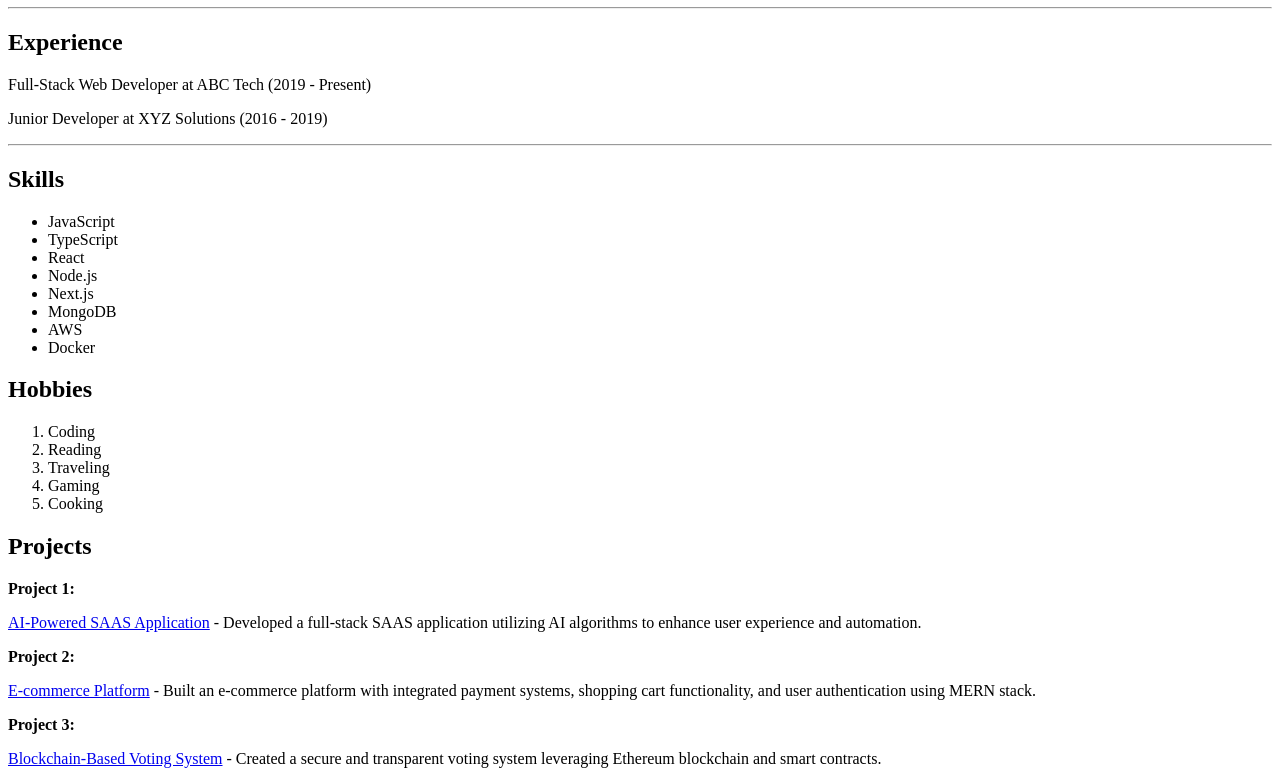
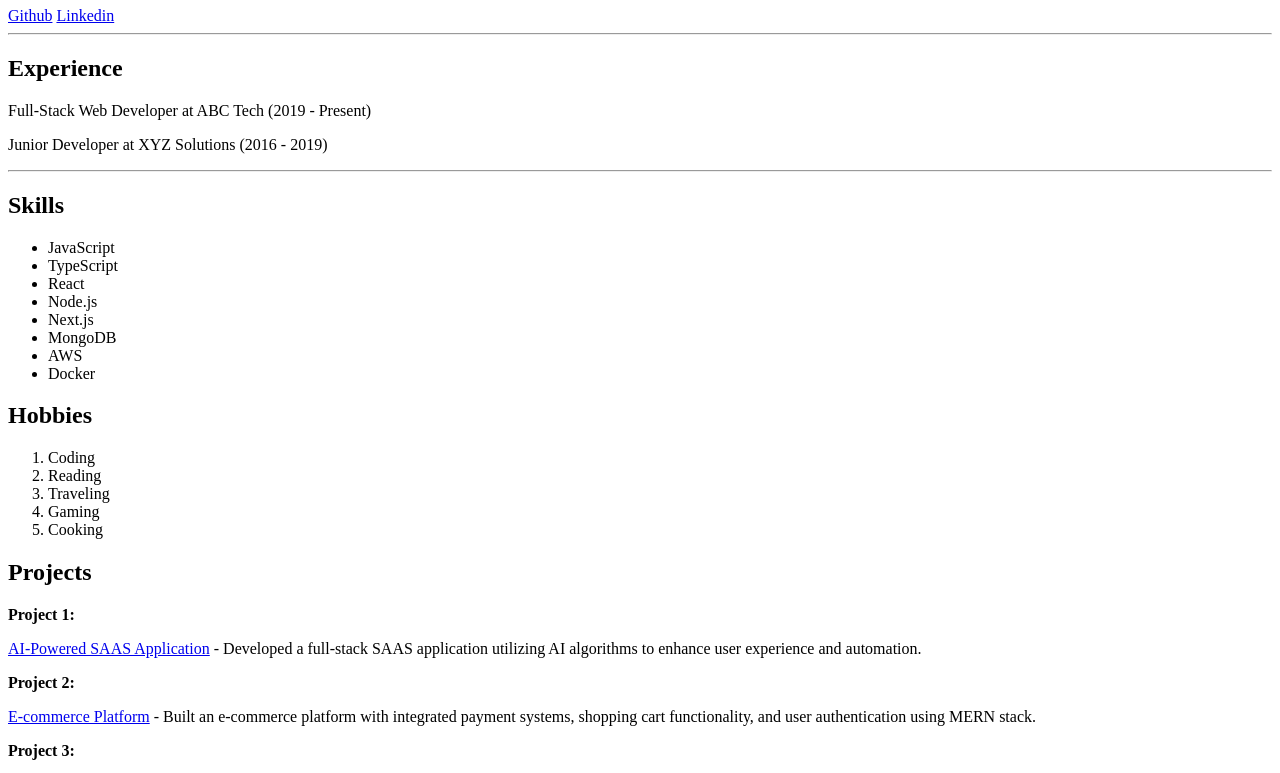
Before and after one commit to shashank065/resume-project, a plain HTML site: page index.html in a window 1280 px wide. Shown: the part 73-846 px from the top of the page. Drawn offline with Linux system fonts and the light colour scheme.

Commit message:
added github and linkedin anchor tag

```diff
--- a/index.html
+++ b/index.html
@@ -8,6 +8,8 @@
 <body>
     <!-- Heading and Experience Section -->
     <h1>Shashank Dubey</h1>
+    <a href="#">Github</a>
+    <a href="#">Linkedin</a>
     <hr>
     <h2>Experience</h2>
     <p>Full-Stack Web Developer at ABC Tech (2019 - Present)</p>
```
